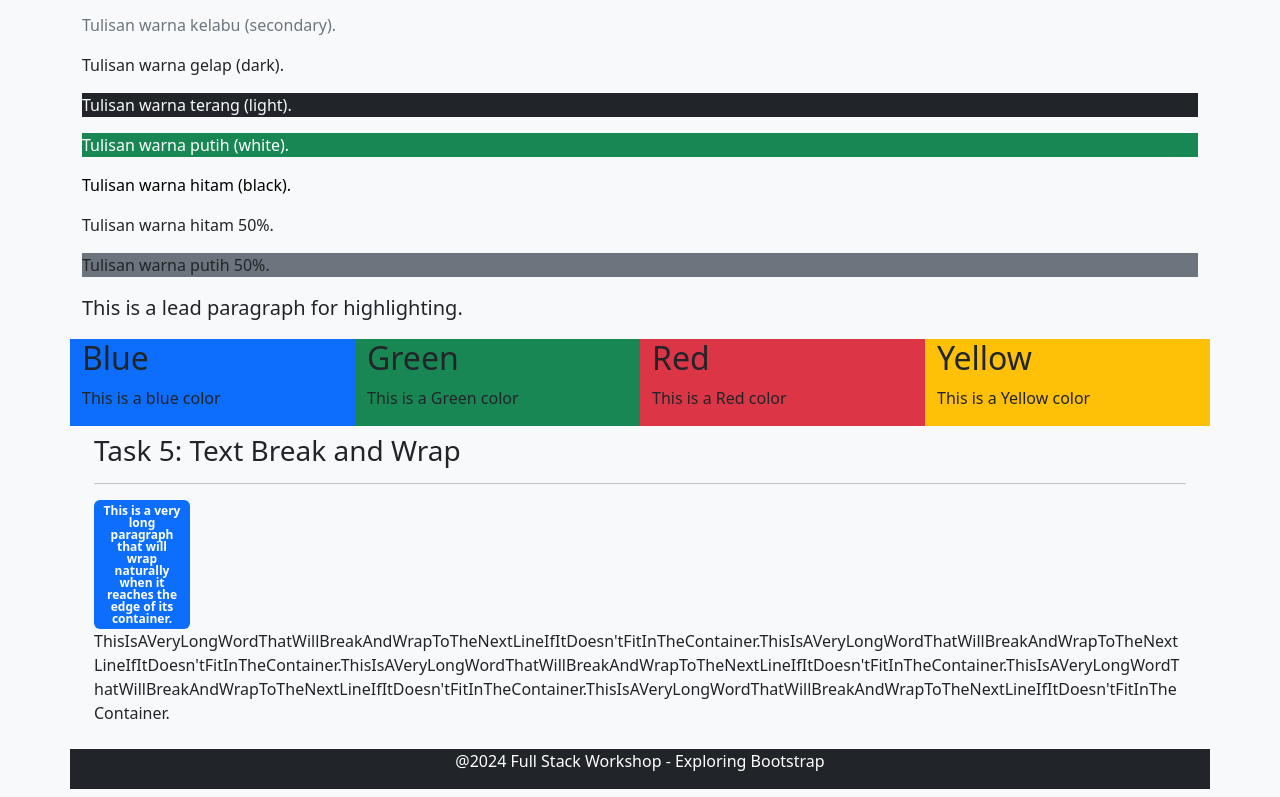
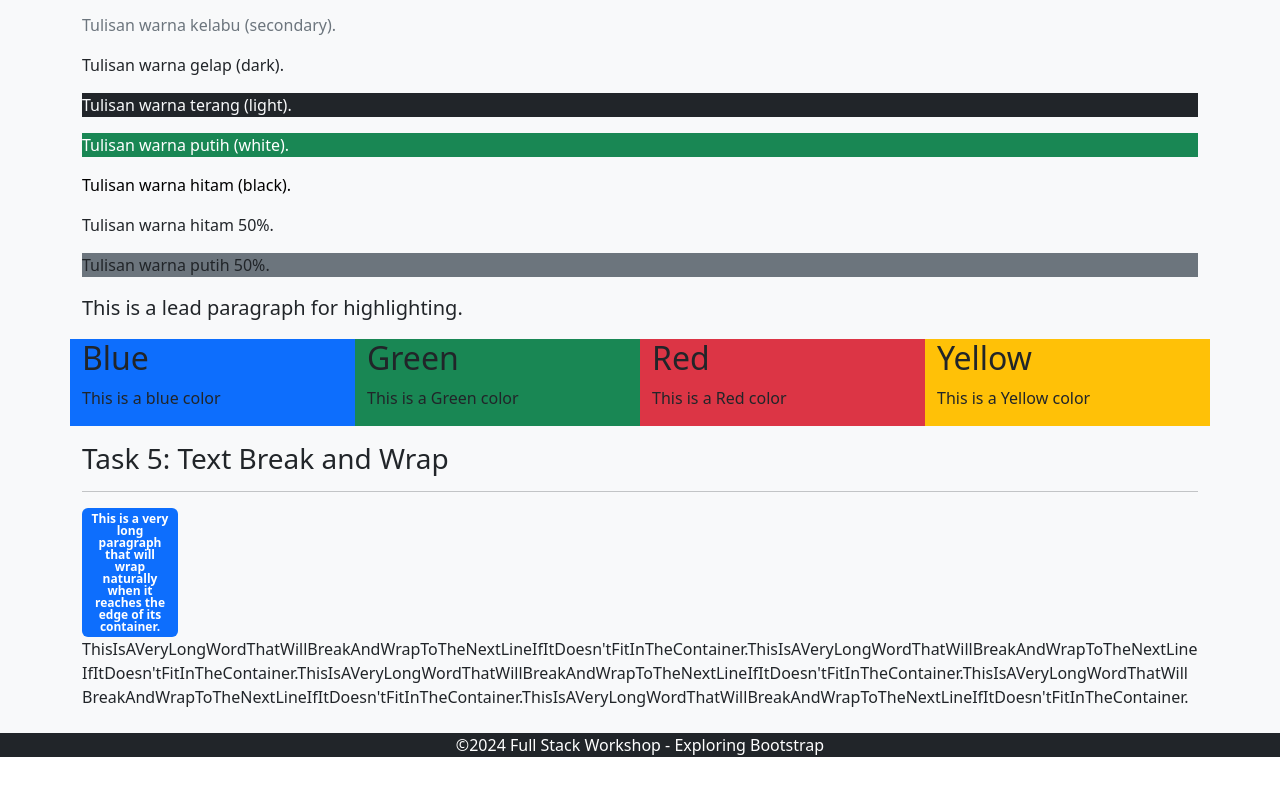
Before and after one commit to AIESHAH2705/workshop, a plain HTML site: page tutorialnew.html in a window 1280 px wide. Shown: the part 1371-2168 px from the top of the page. After the commit the page ends 2144 px from the top, so only its background shows below. Drawn offline with nearby package versions, Linux system fonts and the light colour scheme.

Commit message:
Update tutorialnew.html

```diff
--- a/tutorialnew.html
+++ b/tutorialnew.html
@@ -6,7 +6,7 @@
     <meta name="viewport" content="width=device-width, initial-scale=1.0">
     <title>Full-Stack Workshop - Exploring Bootstrap 5</title>
     <!-- Bootstrap CSS -->
-    <link href="assets/css/bootstrap.css" rel="stylesheet">
+    <link href="/assets/css/bootstrap.css" rel="stylesheet">
 </head>
 
 <body>
@@ -129,7 +129,9 @@
                     <h2>Yellow</h2>
                     <p>This is a Yellow color</p>
                 </div>
-
+            </div>
+        </div>
+    </section>
 
 
     <section class="bg-light">
@@ -154,12 +156,11 @@
     <footer class="bg-dark text-white text-center">
         <div class="container">
 
-                        <P class="text-center">@2024 Full Stack Workshop - Exploring Bootstrap</P>
+            <P class="text-center">&copy;2024 Full Stack Workshop - Exploring Bootstrap</P>
         </div>
+    </footer>
 
-
-
-                </footer>
+    <script src="/assets/js/bootstrap.js"></script>
 
 </body>
 
```
Lines whose indentation alone changed are shown as unchanged.
